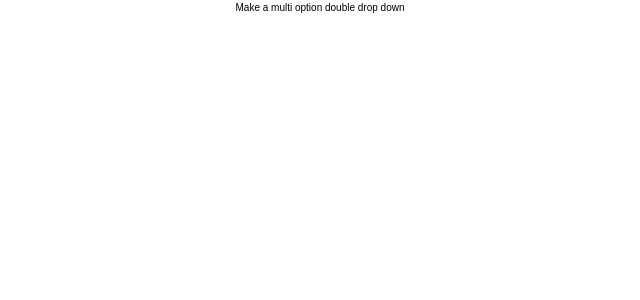
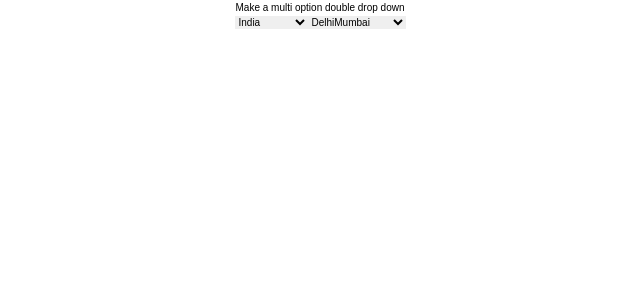
Before and after one commit to Captain-077/React-Practice, a React (Create React App) app: page / in a window 1280 px wide. Shown: the top 300 px of the page, without its empty margins (320-960 px from the left). Built offline with nearby package versions, Linux system fonts and the light colour scheme.

Commit message:
dropdown question working

```diff
--- a/src/Questions/DropDown.js
+++ b/src/Questions/DropDown.js
@@ -20,6 +20,26 @@ export default function DropDown() {
       ];
 
   return (
+    <>
     <div>Make a multi option double drop down</div>
+    <select name="cities" id="">
+       { countries.map((item,index) => {
+           return <option value="">{item.name}</option>
+        })
+
+    }
+
+    </select>
+
+
+    <select name="cities" id="">
+       { countries.map((item,index) => {
+           return <option value="">{item.cities}</option>
+        })
+
+    }
+
+    </select>
+    </>
   )
 }
```
